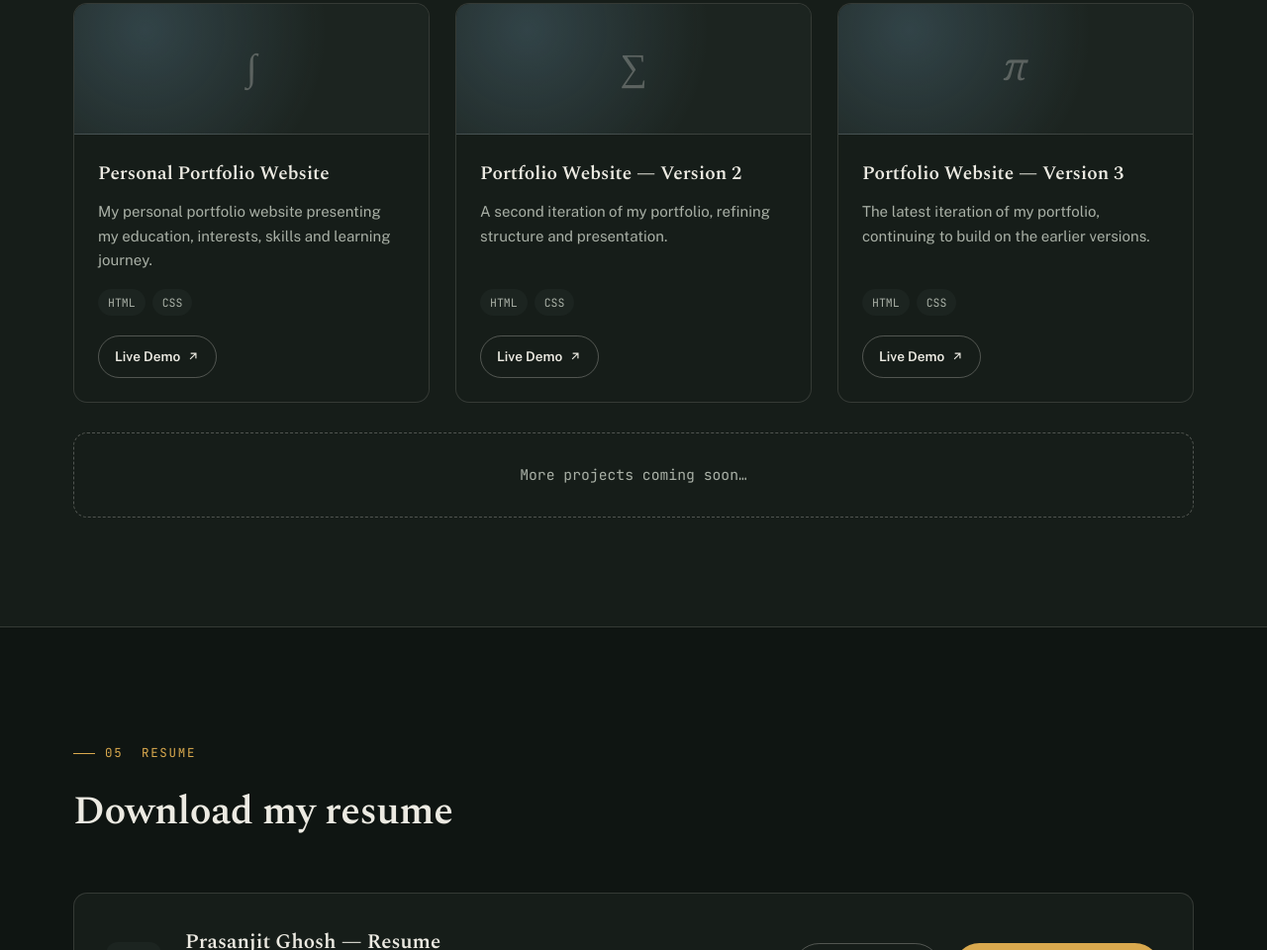
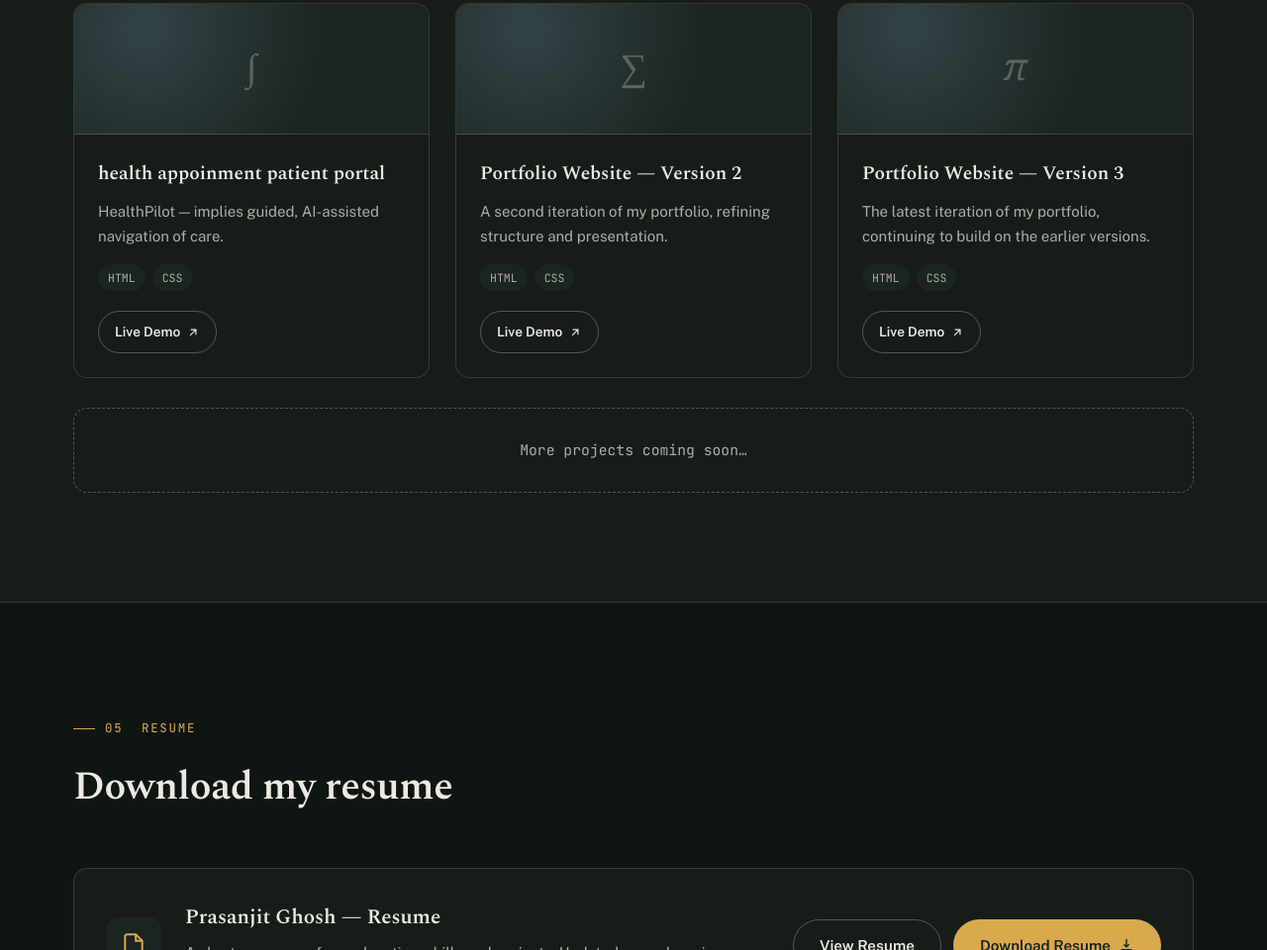
Before and after one commit to Prasanjit64/final-project, a plain HTML site: page index.html in a window 1280 px wide. Shown: the part 4078-5038 px from the top of the page at 99% size. Drawn offline with nearby package versions, Linux system fonts and the light colour scheme.

Commit message:
Change project description and demo link
Updated project details for health appointment patient portal.

```diff
--- a/index.html
+++ b/index.html
@@ -246,11 +246,11 @@
         <article class="project-card reveal" data-tags="html css">
           <div class="project-thumb"><span>&int;</span></div>
           <div class="project-body">
-            <h3>Personal Portfolio Website</h3>
-            <p>My personal portfolio website presenting my education, interests, skills and learning journey.</p>
+            <h3>health appoinment patient portal</h3>
+            <p>HealthPilot — implies guided, AI-assisted navigation of care.</p>
             <div class="project-tags"><span class="tag">HTML</span><span class="tag">CSS</span></div>
             <div class="project-actions">
-              <a href="https://prasanjitghosh.lovable.app/" target="_blank" rel="noopener noreferrer">
+              <a href="https://try-a7p1.vercel.app/p/" target="_blank" rel="noopener noreferrer">
                 Live Demo
                 <svg viewBox="0 0 24 24" fill="none" stroke="currentColor" stroke-width="2"><path d="M7 17L17 7M8 7h9v9"/></svg>
               </a>
```
